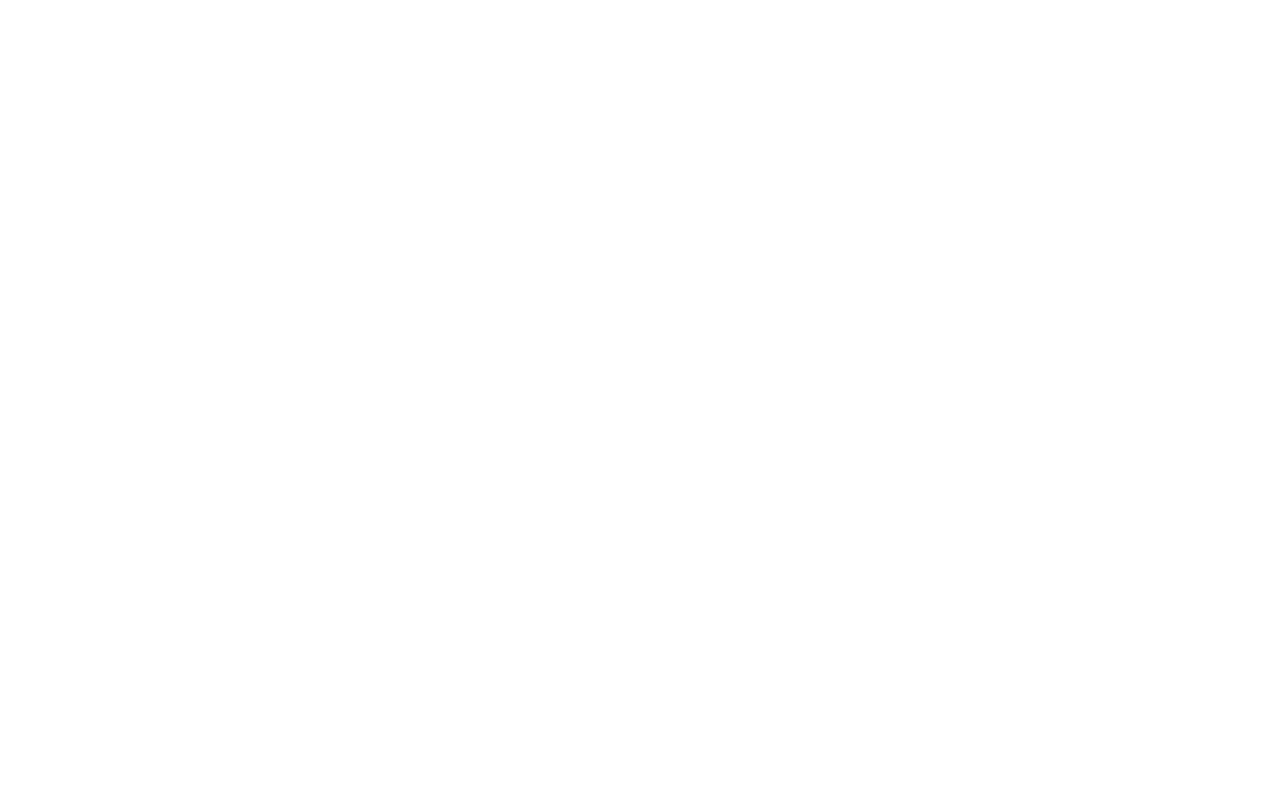
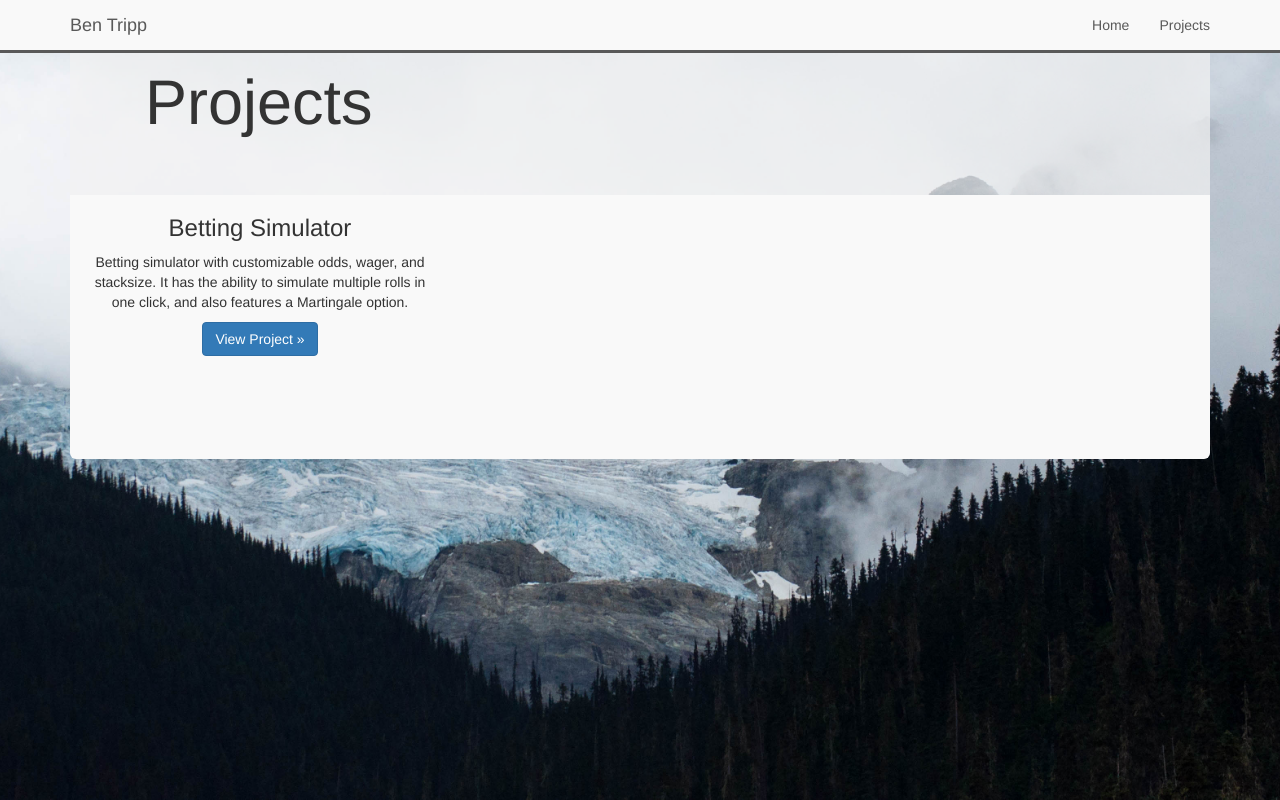
Before and after one commit to warpedpuppy/ben_ben_p5, a Nuxt app: page /projects in a window 1280 px wide. Before the commit this address had no page. Built offline with nearby package versions, Linux system fonts and the light colour scheme.

Commit message:
added projects page

```diff
--- a/components/Navy.vue
+++ b/components/Navy.vue
@@ -12,10 +12,8 @@
 			 </div>
 			 <div id="navbar" class="navbar-collapse collapse">
 				 <ul class="nav navbar-nav navbar-right">
-					 <li><router-link class="link" to="/">Home</router-link></li>
-					 <li><router-link class="link" to="/projects/">Projects</router-link></li>
-					 <li><router-link class="link" to="/music/">Music</router-link></li>
-					 <li><router-link class="link" to="/photography/">Photography</router-link></li>
+					 <li><nuxt-link class="link" to="/">Home</nuxt-link></li>
+					 <li><nuxt-link class="link" to="/projects/">Projects</nuxt-link></li>
 				 </ul>
 			 </div>
 		 </div>
--- a/layouts/default.vue
+++ b/layouts/default.vue
@@ -5,49 +5,54 @@
 </template>
 
 <style>
-
-html {
-  font-family: "Source Sans Pro", -apple-system, BlinkMacSystemFont, "Segoe UI", Roboto, "Helvetica Neue", Arial, sans-serif;
-  font-size: 16px;
-  word-spacing: 1px;
-  -ms-text-size-adjust: 100%;
-  -webkit-text-size-adjust: 100%;
-  -moz-osx-font-smoothing: grayscale;
-  -webkit-font-smoothing: antialiased;
-  box-sizing: border-box;
+.form-control {
+  background-color: #f2f6fc;
+  border-color: #f2f6fc;
 }
 
-*, *:before, *:after {
-  box-sizing: border-box;
-  margin: 0;
+.giant {
+  font-size: 45vw;
+  color: #5bc0de;
 }
 
-.button--green {
-  display: inline-block;
-  border-radius: 4px;
-  border: 1px solid #3b8070;
-  color: #3b8070;
-  text-decoration: none;
-  padding: 10px 30px;
+.vertical-center {
+  min-height: 100%;  /* Fallback for browsers do NOT support vh unit */
+  min-height: 100vh; /* These two lines are counted as one :-)       */
+
+  display: flex;
+  align-items: center;
+}
+body {
+  background: url('../static/Dramatic_Glacier.jpg') no-repeat center center fixed;
+    -webkit-background-size: cover;
+    -moz-background-size: cover;
+    background-size: cover;
+    -o-background-size: cover;
+}
+.jumbotron{
+	background-color: rgb(242, 242, 242);
+	background-color: rgba(242, 242, 242, 0.7);
+	margin-bottom: 0px;
+}
+.marketing .col-lg-4 {
+  margin-bottom: 20px;
+  text-align: center;
+	color: #f9f9f9
+}
+.marketing h2 {
+  font-weight: normal;
+	color: #f9f9f9
+}
+.marketing .col-lg-4 p {
+  margin-right: 10px;
+  margin-left: 10px;
+	color: #f9f9f9
 }
 
-.button--green:hover {
-  color: #fff;
-  background-color: #3b8070;
-}
-
-.button--grey {
-  display: inline-block;
-  border-radius: 4px;
-  border: 1px solid #35495e;
-  color: #35495e;
-  text-decoration: none;
-  padding: 10px 30px;
-  margin-left: 15px;
-}
-
-.button--grey:hover {
-  color: #fff;
-  background-color: #35495e;
+.marketing {
+	background-color: #f9f9f9;
+  height: 33vh;
+	margin-top: 0px;
+	padding-bottom: 20px;
 }
 </style>
--- a/nuxt.config.js
+++ b/nuxt.config.js
@@ -18,9 +18,12 @@
       { rel: 'icon', type: 'image/x-icon', href: '/favicon.ico' }
     ],
     script: [
+      { src: "https://code.jquery.com/jquery-3.3.1.min.js",
+      integrity: "sha256-FgpCb/KJQlLNfOu91ta32o/NMZxltwRo8QtmkMRdAu8=",
+      crossorigin: "anonymous" },
       { src: "https://maxcdn.bootstrapcdn.com/bootstrap/3.3.7/js/bootstrap.min.js",
       integrity: "sha384-Tc5IQib027qvyjSMfHjOMaLkfuWVxZxUPnCJA7l2mCWNIpG9mGCD8wGNIcPD7Txa",
-      crossorigin: "anonymous"}
+      crossorigin: "anonymous" }
     ]
   },
   /*
--- a/pages/index.vue
+++ b/pages/index.vue
@@ -11,49 +11,15 @@
 </template>
 
 <script>
-import AppLogo from '~/components/AppLogo.vue'
 import Navy from '~/components/Navy.vue'
 
 export default {
   components: {
-    AppLogo,
     Navy
   }
 }
 </script>
 
 <style>
-body {
-  background: url('../static/Dramatic_Glacier.jpg') no-repeat center center fixed;
-    -webkit-background-size: cover;
-    -moz-background-size: cover;
-    background-size: cover;
-    -o-background-size: cover;
-}
-.jumbotron{
-	background-color: rgb(242, 242, 242);
-	background-color: rgba(242, 242, 242, 0.7);
-	margin-bottom: 0px;
-}
-.marketing .col-lg-4 {
-  margin-bottom: 20px;
-  text-align: center;
-	color: #f9f9f9
-}
-.marketing h2 {
-  font-weight: normal;
-	color: #f9f9f9
-}
-.marketing .col-lg-4 p {
-  margin-right: 10px;
-  margin-left: 10px;
-	color: #f9f9f9
-}
 
-.marketing {
-	background-color: #f9f9f9;
-	width: 100vw;
-	margin-top: 0px;
-	padding-bottom: 20px;
-}
 </style>
--- /dev/null
+++ b/pages/projects.vue
@@ -0,0 +1,38 @@
+<template>
+  <section class="container">
+    <Navy/>
+    <div class="jumbotron over-jumbo">
+  	   <div class="container" >
+  		     <h1>Projects</h1>
+  		 </div>
+  	 </div>
+     <div class="container marketing col-md-12">
+       <div class="row text-center">
+         <div class="col-md-4">
+           <h3>Betting Simulator</h3>
+           <p>Betting simulator with customizable odds, wager, and stacksize. It has the ability to simulate multiple rolls in one click, and also features a Martingale option.</p>
+           <router-link class="btn btn-primary link" to="/projects/bet/">View Project &raquo;</router-link>
+         </div>
+       </div>
+     </div>
+   </section>
+</template>
+<script>
+import Navy from '~/components/Navy.vue'
+
+export default {
+  components: {
+    Navy
+  }
+}
+</script>
+<style>
+.over-jumbo {
+  border-radius: 0px !important;
+}
+
+.marketing {
+  border-bottom-left-radius: 6px;
+  border-bottom-right-radius: 6px;
+}
+</style>
```
